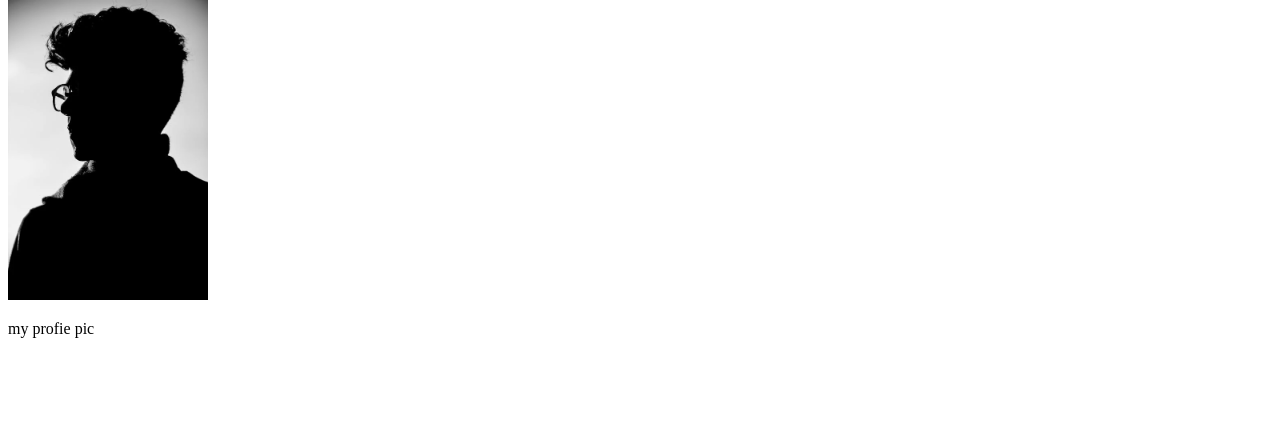
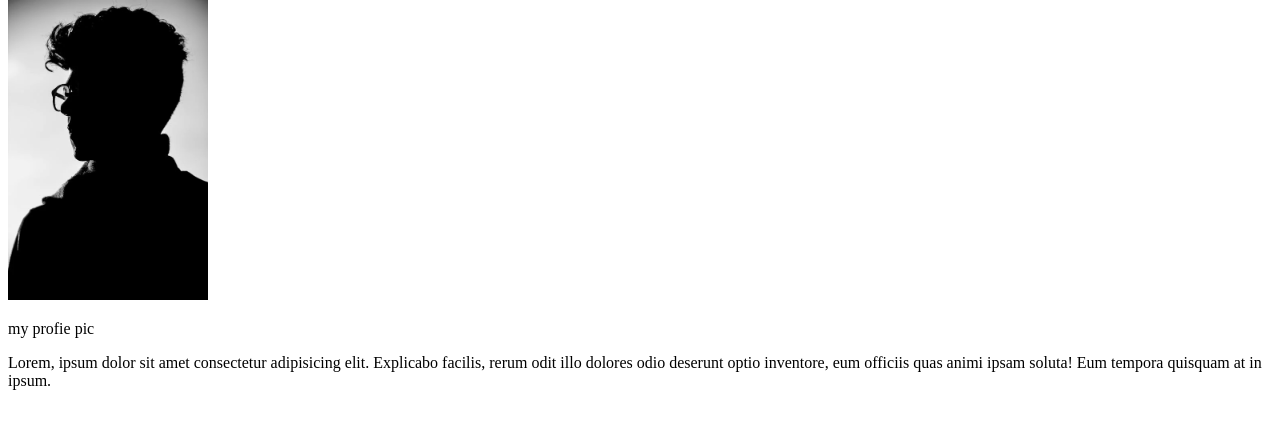
Before and after one commit to vaunvarun/website-1, a plain HTML site: page index.html in a window 1280 px wide. Shown: the part 138-562 px from the top of the page. Drawn offline with Linux system fonts and the light colour scheme.

Commit message:
added paragraph

```diff
--- a/index.html
+++ b/index.html
@@ -10,5 +10,7 @@
     <h1>New Name</h1>
     <img width="200px" src="profile.webp" alt="">
     <p>my profie pic</p>
+    <p>Lorem, ipsum dolor sit amet consectetur adipisicing elit. Explicabo facilis, rerum odit illo dolores odio deserunt optio inventore, eum officiis quas animi ipsam soluta! Eum tempora quisquam at in ipsum.</p>
+    </p>
 </body>
 </html>
```
